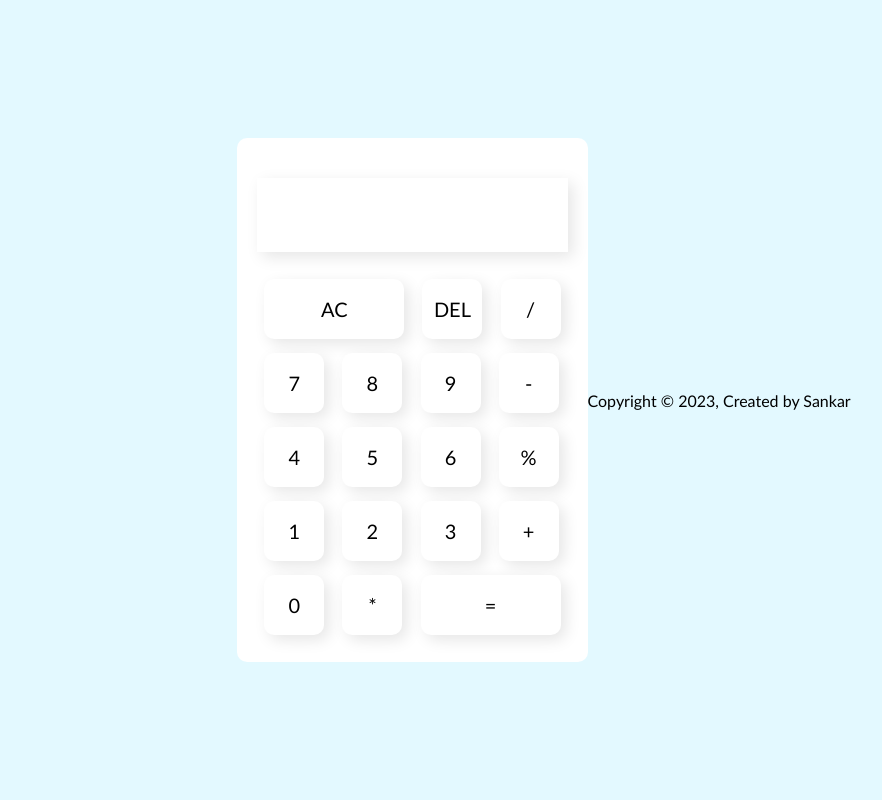
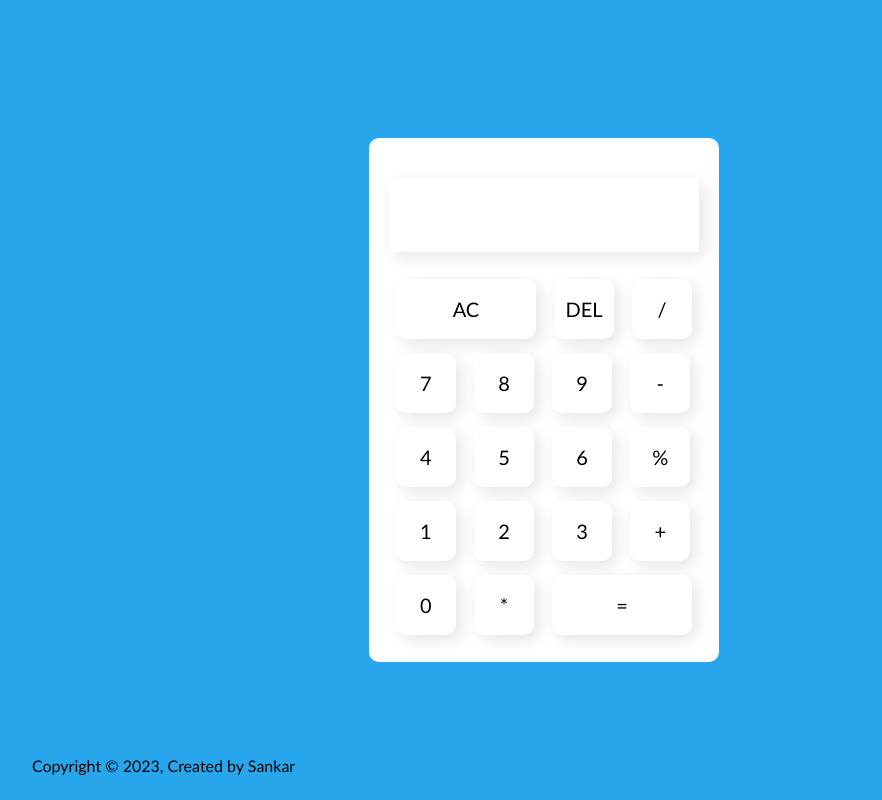
Before and after one commit to Sankar-2006/simpleCalculator, a plain HTML site: page index.html in a window 1280 px wide. Shown: the whole page, without its empty margins (96-978 px from the left). Drawn offline with Linux system fonts and the light colour scheme.

Commit message:
Update style.css

```diff
--- a/style.css
+++ b/style.css
@@ -11,7 +11,7 @@ body {
     display: flex;
     align-items: center;
     justify-content: center;
-    background: #e3f9ff;
+    background: #28A6EB;
 }
 
 section{
@@ -57,3 +57,10 @@ section input {
 .acbtn, .equalbtn{
     width: 140px;
 }
+
+p {
+    text-align: center;
+    position: absolute;
+    bottom: 25px;
+    left: 10%;
+}
```
